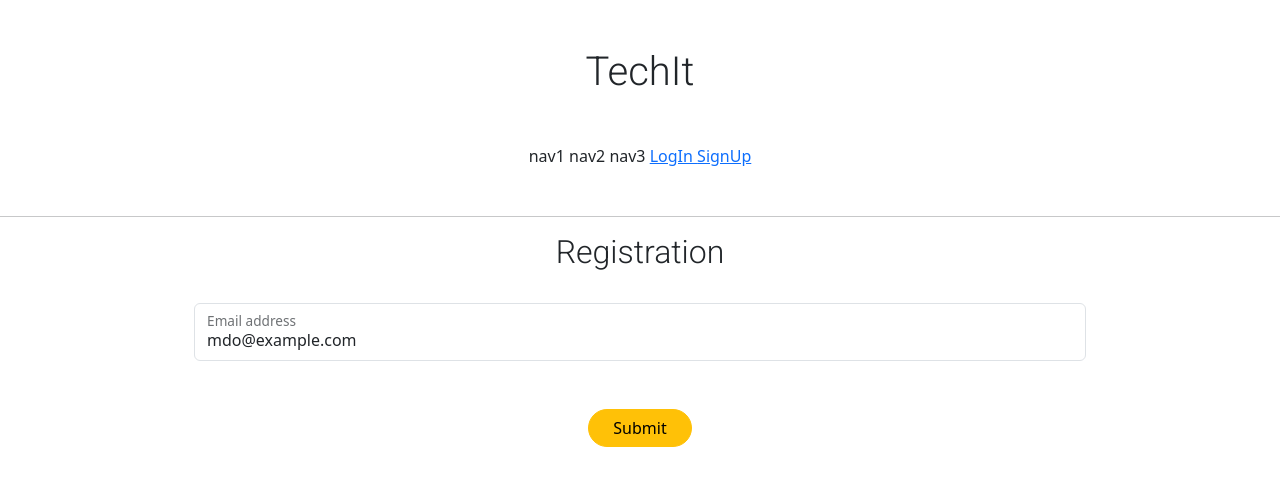
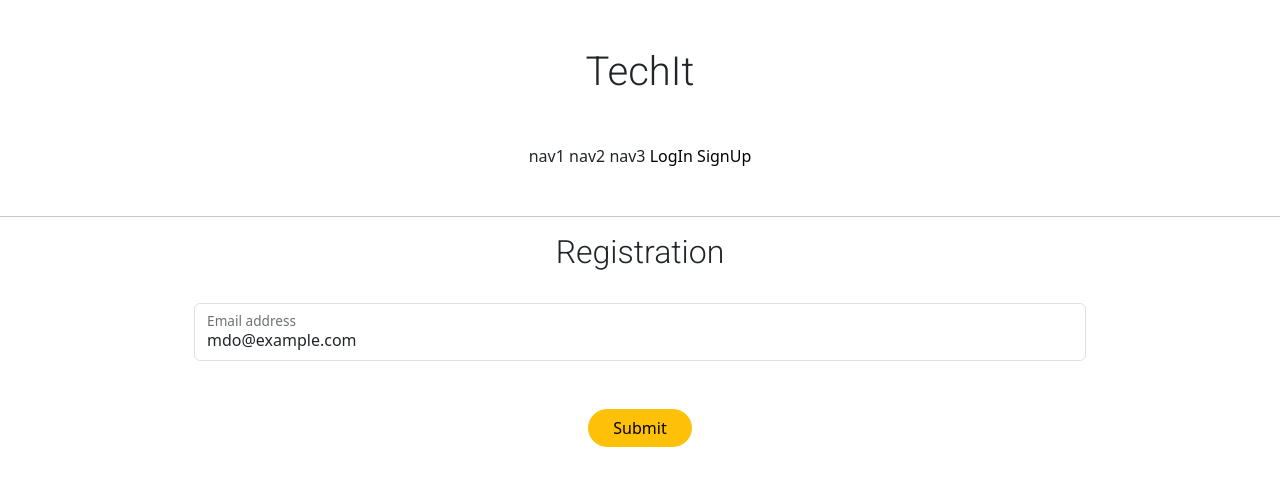
Before and after one commit to hjbae19911/techit, a Django app: page /accounts/hello_world/ in a window 1280 px wide. Shown: the top 494 px of the page. Run offline with Django 4.2, Linux system fonts and the light colour scheme; some libraries are stand-ins or nearby versions.

Commit message:
design update

```diff
--- a/techit/settings.py
+++ b/techit/settings.py
@@ -11,6 +11,8 @@ https://docs.djangoproject.com/en/4.2/ref/settings/
 """
 import os
 from pathlib import Path
+
+from django.urls import reverse_lazy
 
 # Build paths inside the project like this: BASE_DIR / 'subdir'.
 BASE_DIR = Path(__file__).resolve().parent.parent
@@ -127,3 +129,7 @@ STATIC_URL = 'static/'
 # https://docs.djangoproject.com/en/4.2/ref/settings/#default-auto-field
 
 DEFAULT_AUTO_FIELD = 'django.db.models.BigAutoField'
+
+
+LOGIN_REDIRECT_URL = reverse_lazy('accountapp:hello_world')
+LOGOUT_REDIRECT_URL = reverse_lazy('accountapp:hello_world')
--- a/templates/head.html
+++ b/templates/head.html
@@ -4,3 +4,16 @@
 
 
 <link href="https://cdn.jsdelivr.net/npm/bootstrap@5.3.1/dist/css/bootstrap.min.css" rel="stylesheet" integrity="sha384-4bw+/aepP/YC94hEpVNVgiZdgIC5+VKNBQNGCHeKRQN+PtmoHDEXuppvnDJzQIu9" crossorigin="anonymous">
+
+
+
+<style>
+    a {
+        color: black;
+        text-decoration: none;
+    }
+
+    a:hover {
+        color: black;
+    }
+</style>
```
